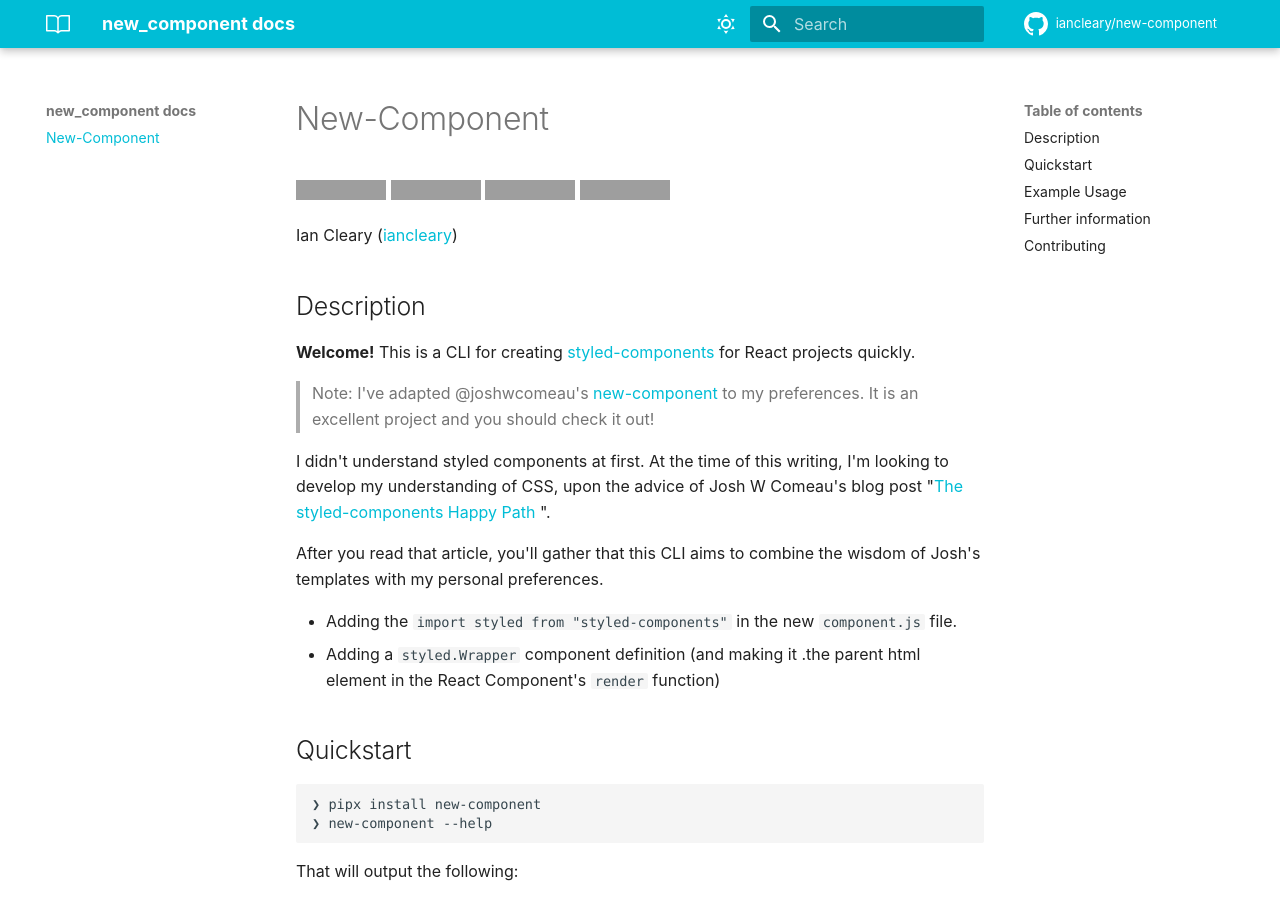
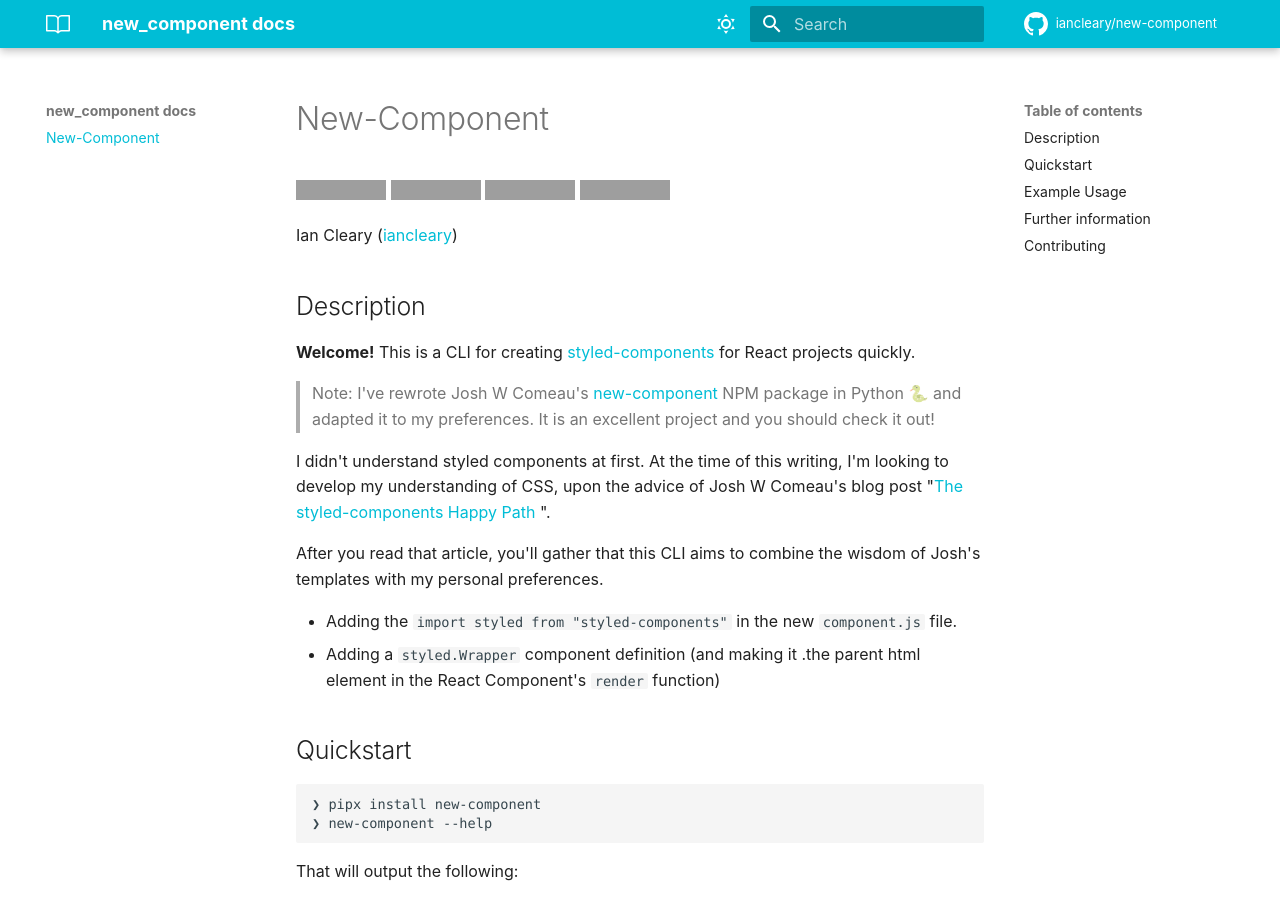
Before and after one commit to iancleary/new-component, an MkDocs documentation site: the page built from docs/index.md, in a window 1280 px wide and 900 px high. Built offline with MkDocs 1.6.1 and Material for MkDocs 9.7.7, drawn with Linux system fonts in a browser that asks for light colours; comment, search, counter and statistics services are not loaded; grey boxes are pictures that could not be loaded.

Commit message:
Updated docs

```diff
--- a/docs/index.md
+++ b/docs/index.md
@@ -11,7 +11,7 @@
 
 **Welcome!** This is a CLI for creating [styled-components](https://styled-components.com) for React projects quickly.
 
-> Note: I've adapted @joshwcomeau's [new-component](https://www.npmjs.com/package/new-component) to my preferences. It is an excellent project and you should check it out!
+> Note: I've rewrote Josh W Comeau's [new-component](https://www.npmjs.com/package/new-component) NPM package in Python 🐍 and adapted it to my preferences. It is an excellent project and you should check it out!
 
 I didn't understand styled components at first. At the time of this writing, I'm looking to develop my understanding of CSS, upon the advice of Josh W Comeau's blog post "[The styled-components Happy Path
 ](https://www.joshwcomeau.com/css/styled-components/)".
```
Also changed, not shown: README.md (+1 -1 lines).
